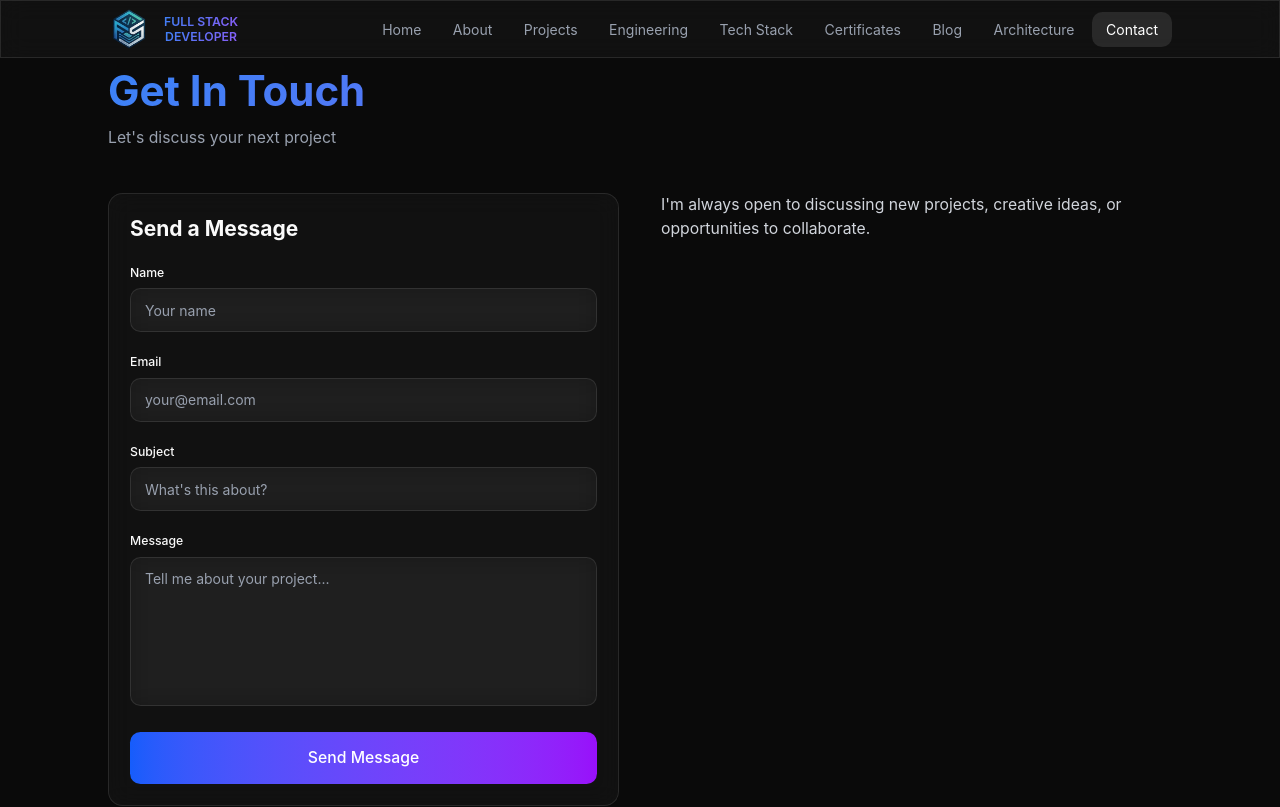
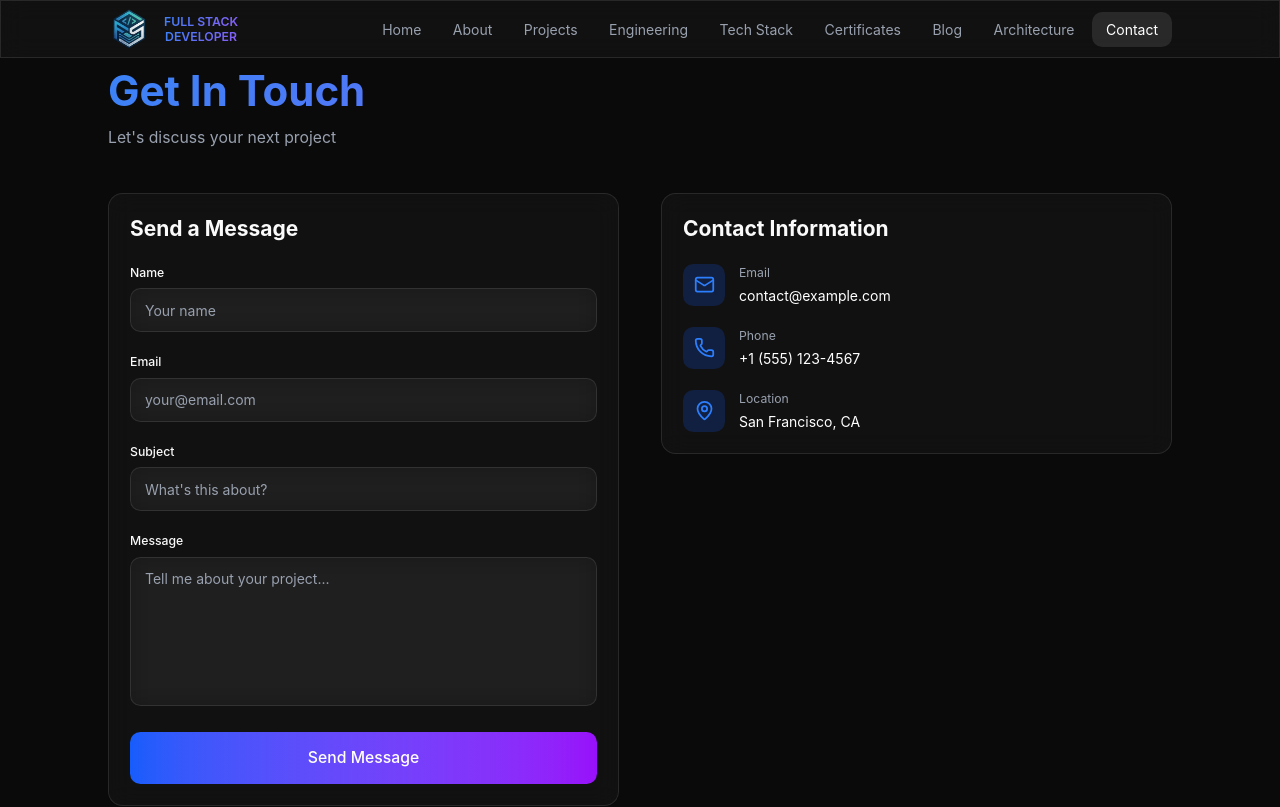
Before and after one commit to YuraShybalov/portfolio-website, a React (Vite) app in the folder frontend/: page /contact in a window 1280 px wide. Shown: the top 807 px of the page. Built offline with nearby package versions, Linux system fonts and the light colour scheme.

Commit message:
add Contact Details

```diff
--- a/frontend/src/components/ContactDetails/ContactDetails.tsx
+++ b/frontend/src/components/ContactDetails/ContactDetails.tsx
@@ -1,6 +1,26 @@
-import React from "react";
 import { GlassCard } from "../ui/GlassCard";
-import { contactInfo } from "../../data/contactInfo";
+import { Mail, Phone, MapPin } from "lucide-react";
+
+const contactInfo = [
+  {
+    icon: Mail,
+    label: "Email",
+    value: "contact@example.com",
+    href: "mailto:contact@example.com",
+  },
+  {
+    icon: Phone,
+    label: "Phone",
+    value: "+1 (555) 123-4567",
+    href: "tel:+15551234567",
+  },
+  {
+    icon: MapPin,
+    label: "Location",
+    value: "San Francisco, CA",
+    href: null,
+  },
+];
 
 export function ContactDetails() {
   return (
--- a/frontend/src/pages/Contact/ContactPage.tsx
+++ b/frontend/src/pages/Contact/ContactPage.tsx
@@ -1,6 +1,7 @@
 import { SectionTitle } from "../../components/ui/SectionTitle";
 import { ContactForm } from "../../components/Forms/ContactForm";
 import { motion } from "motion/react";
+import { ContactDetails } from "../../components/ContactDetails/ContactDetails";
 
 const ContactPage = () => {
   return (
@@ -16,10 +17,7 @@ const ContactPage = () => {
             animate={{ opacity: 1, x: 0 }}
             className="space-y-8"
           >
-            <p className="text-lg text-gray-300">
-              I'm always open to discussing new projects, creative ideas, or
-              opportunities to collaborate.
-            </p>
+            <ContactDetails />
           </motion.div>
         </div>
       </div>
```
